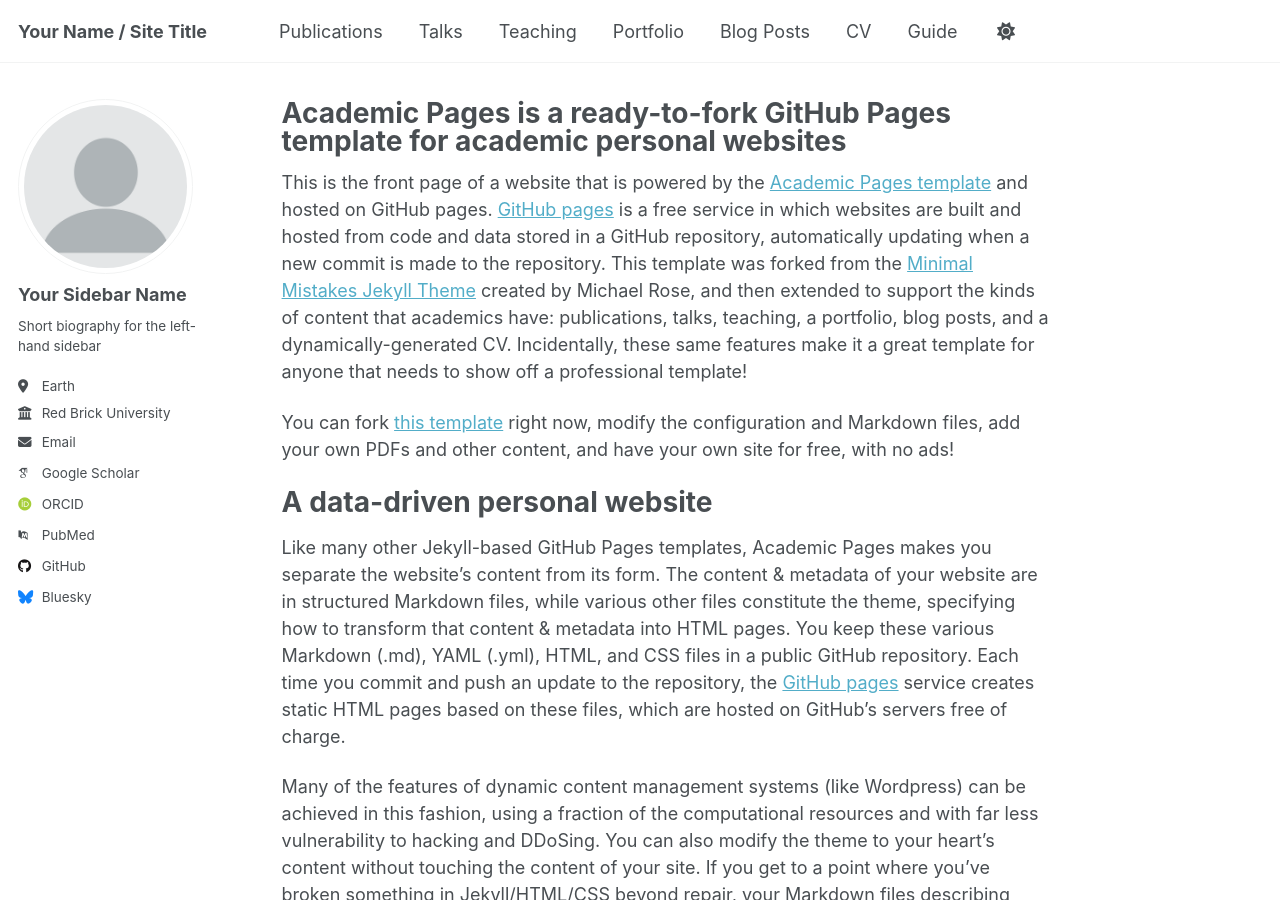
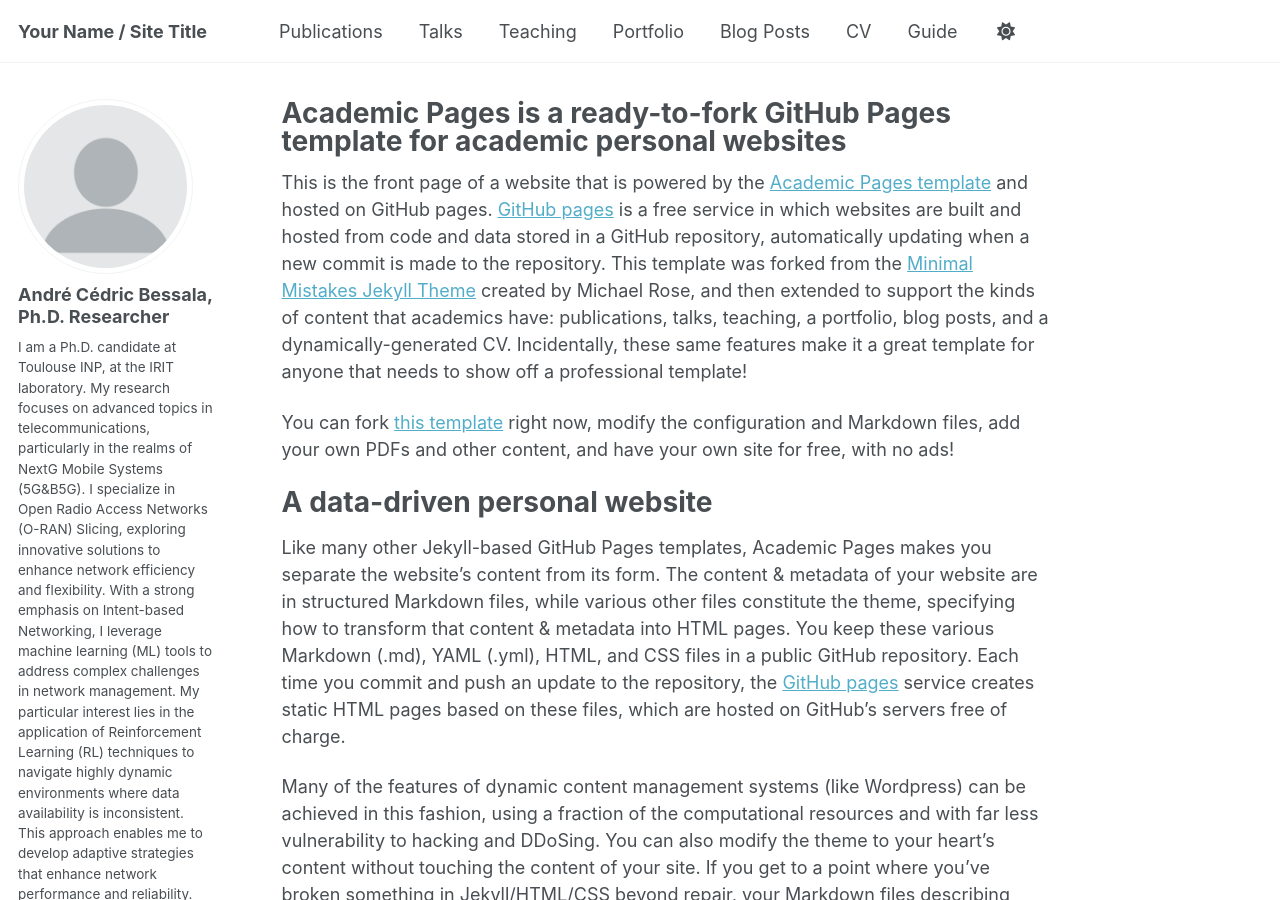
Before and after one commit to bessalacedric/bessalacedric.github.io, a Jekyll site: the page built from _pages/about.md, in a window 1280 px wide and 900 px high. Built offline with Jekyll 4.4.1, drawn with Linux system fonts in a browser that asks for light colours; some web fonts are replaced; a script that is not in the unit is left out; some of the changed text lies outside the part shown.

Commit message:
Update _config.yml

```diff
--- a/_config.yml
+++ b/_config.yml
@@ -23,13 +23,13 @@ repository               : "academicpages/academicpages.github.io"
 author:
   # Biographic information
   avatar           : "profile.png"
-  name             : "Your Sidebar Name"
-  pronouns         : # example: "she/her"
-  bio              : "Short biography for the left-hand sidebar"
-  location         : "Earth"
-  employer         : "Red Brick University"
+  name             : "André Cédric Bessala, Ph.D. Researcher"
+  pronouns         :  # example: "she/her"
+  bio              : "I am a Ph.D. candidate at Toulouse INP, at the IRIT laboratory. My research focuses on advanced topics in telecommunications, particularly in the realms of NextG Mobile Systems (5G&B5G). I specialize in Open Radio Access Networks (O-RAN) Slicing, exploring innovative solutions to enhance network efficiency and flexibility. With a strong emphasis on Intent-based Networking, I leverage machine learning (ML) tools to address complex challenges in network management. My particular interest lies in the application of Reinforcement Learning (RL) techniques to navigate highly dynamic environments where data availability is inconsistent. This approach enables me to develop adaptive strategies that enhance network performance and reliability. Apart from that, I'm Cameroonian, it's also my fulltime work :)!"
+  location         : "Toulouse/France"
+  employer         : "Toulouse INP/IRIT-CNRS"
   uri              : # URL
-  email            : "none@example.org"
+  email            : "andrecedric.bessala@toulouse-inp.fr, bessalacedric234@gmail.com"
 
   # Academic websites
   academia         : # URL
@@ -37,7 +37,7 @@ author:
   googlescholar    : "https://scholar.google.com/citations?user=PS_CX0AAAAAJ"
   inspire-hep      : # URL
   impactstory      : # URL
-  orcid            : "http://orcid.org/yourorcidurl"
+  orcid            : "https://orcid.org/0009-0000-8881-6052"
   semantic         : # URL
   pubmed           : "https://www.ncbi.nlm.nih.gov/pubmed/?term=john+snow"
   researchgate     : # URL
@@ -62,7 +62,7 @@ author:
   keybase          : # Username
   instagram        : # Username
   lastfm           : # Username
-  linkedin         : # Username
+  linkedin         : "André Cédric Bessala" # Username
   mastodon         : # URL
   medium           : # URL
   pinterest        : # Username
@@ -80,8 +80,7 @@ author:
 
 # Publication Category - The following the list of publication categories and their headings
 publication_category:
-  books:
-    title: 'Books'
+
   manuscripts:
     title: 'Journal Articles'
   conferences:
```
